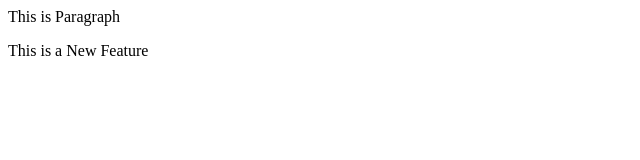
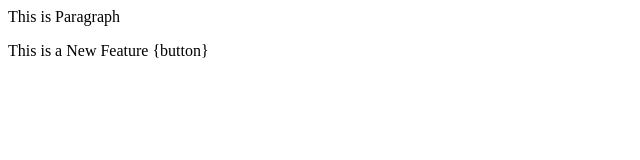
Before and after one commit to pranotidhangar/localRepoCloning, a plain HTML site: page index.html in a window 1280 px wide. Shown: the full height of the page, 0-640 px from the left. Drawn offline with Linux system fonts and the light colour scheme.

Commit message:
Add Button

```diff
--- a/index.html
+++ b/index.html
@@ -1,2 +1,3 @@
 <p>This is Paragraph</p>
-<p>This is a New Feature</p>
+<p>This is a New Feature {button}
+</p>
```
